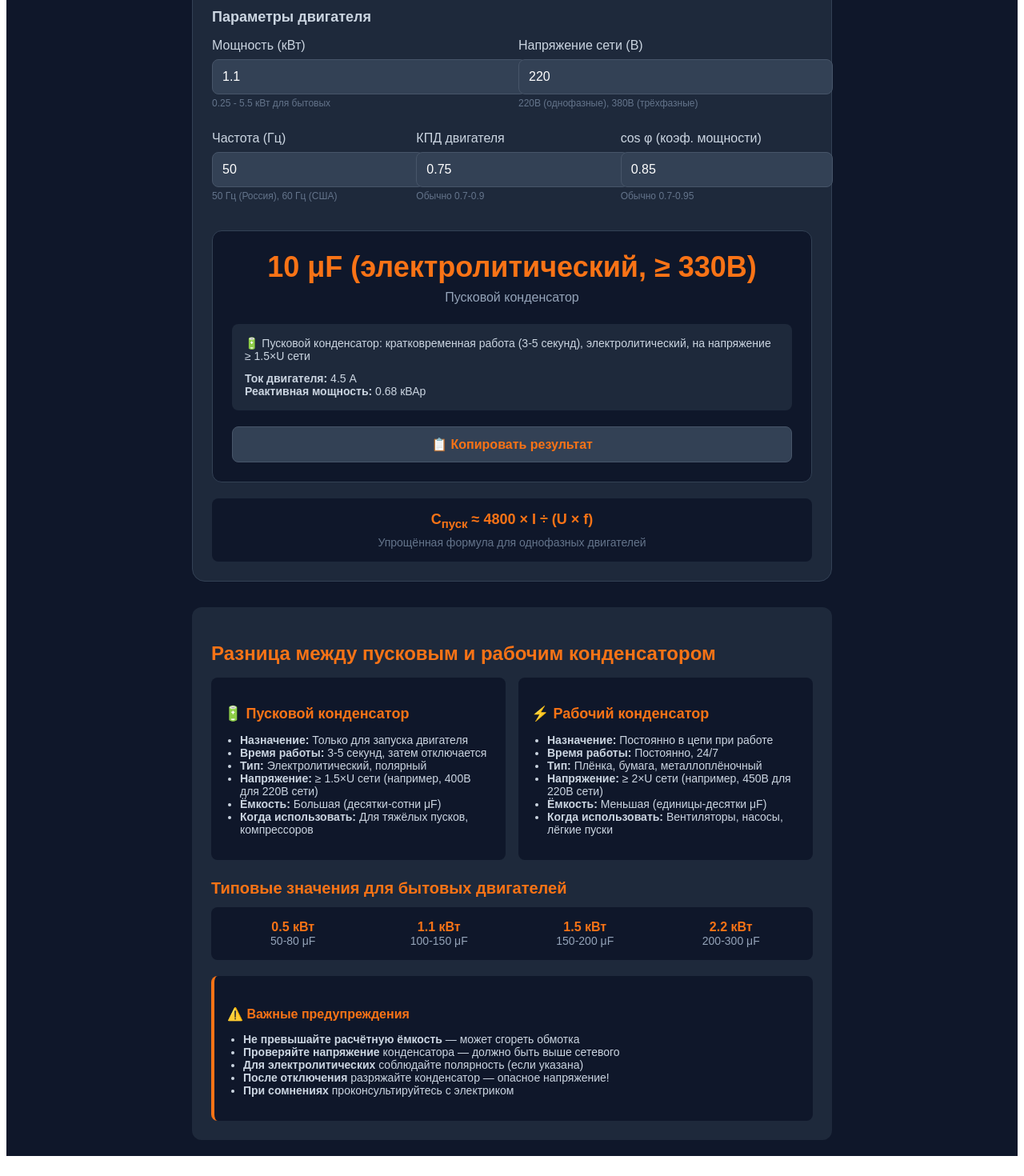
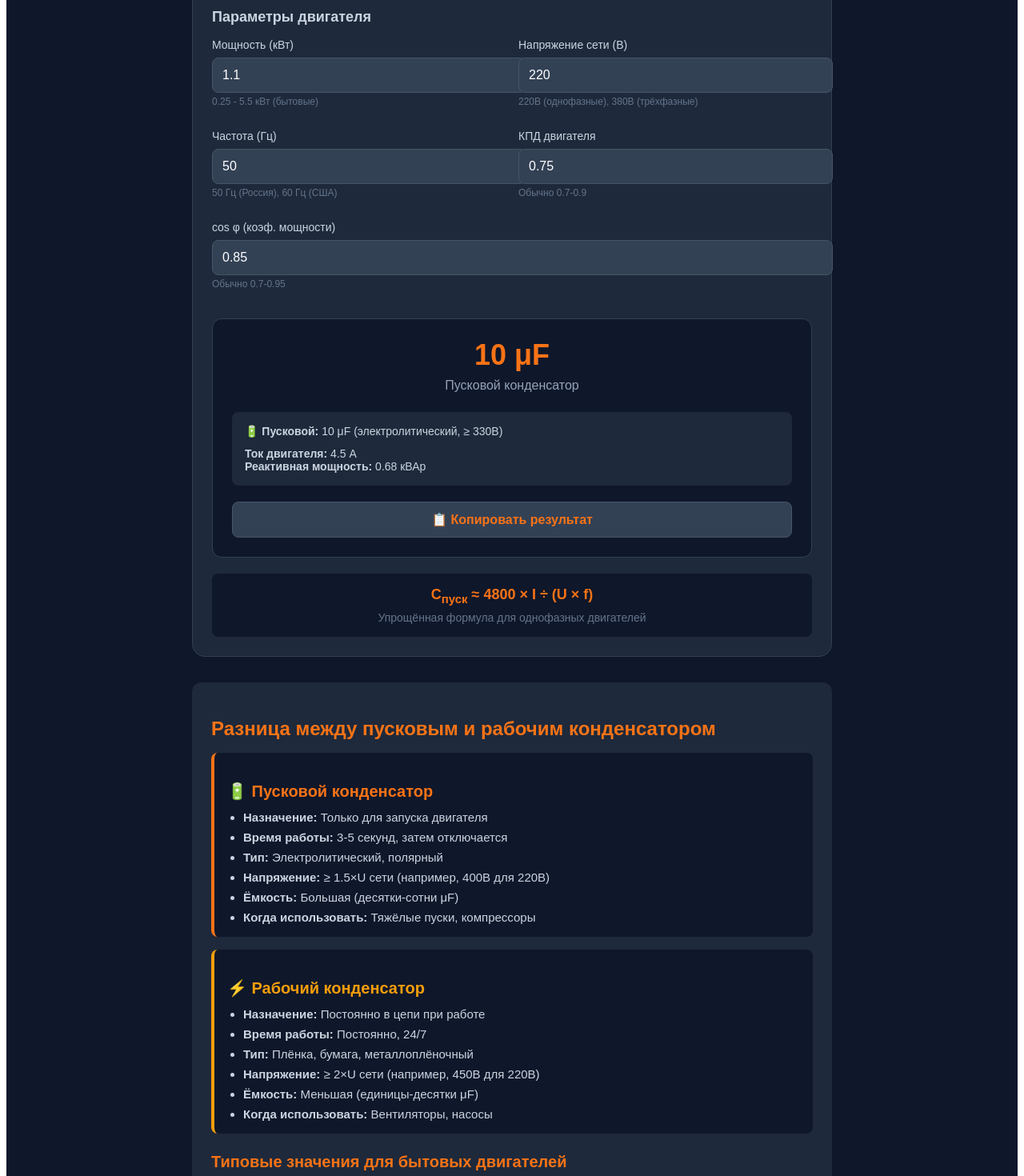
Before and after one commit to parhom8989-dotcom/calcoria, a Next.js app: page /elektrotekhnika/puskovoj-kondensator in a window 1280 px wide. Shown: the part 500-1970 px from the top of the page at 80% size. Built offline with nearby package versions, Linux system fonts and the light colour scheme.

Commit message:
Обновление

```diff
--- a/app/elektrotekhnika/puskovoj-kondensator/page.tsx
+++ b/app/elektrotekhnika/puskovoj-kondensator/page.tsx
@@ -320,9 +320,15 @@ export default function PuskovojKondensatorPage() {
     Параметры двигателя
   </h3>
 
-            <div style={{ display: 'grid', gridTemplateColumns: '1fr 1fr', gap: '16px', marginBottom: '16px' }}>
+  {/* Мощность и напряжение в 2 колонки */}
+  <div style={{
+    display: 'grid',
+    gridTemplateColumns: '1fr 1fr',
+    gap: '16px',
+    marginBottom: '16px'
+  }}>
     <div>
-                <label style={{ display: 'block', marginBottom: '8px', color: '#cbd5e1' }}>
+      <label style={{ display: 'block', marginBottom: '8px', color: '#cbd5e1', fontSize: '14px' }}>
         Мощность (кВт)
       </label>
       <input
@@ -341,12 +347,12 @@ export default function PuskovojKondensatorPage() {
         }}
       />
       <p style={{ fontSize: '12px', color: '#64748b', marginTop: '4px' }}>
-                  0.25 - 5.5 кВт для бытовых
+        0.25 - 5.5 кВт (бытовые)
       </p>
     </div>
 
     <div>
-                <label style={{ display: 'block', marginBottom: '8px', color: '#cbd5e1' }}>
+      <label style={{ display: 'block', marginBottom: '8px', color: '#cbd5e1', fontSize: '14px' }}>
         Напряжение сети (В)
       </label>
       <input
@@ -369,9 +375,14 @@ export default function PuskovojKondensatorPage() {
     </div>
   </div>
 
-            <div style={{ display: 'grid', gridTemplateColumns: '1fr 1fr 1fr', gap: '16px' }}>
+  {/* Частота, КПД и cos φ в 2 колонки (на мобилке 1) */}
+  <div style={{
+    display: 'grid',
+    gridTemplateColumns: 'repeat(2, 1fr)',
+    gap: '16px'
+  }}>
     <div>
-                <label style={{ display: 'block', marginBottom: '8px', color: '#cbd5e1' }}>
+      <label style={{ display: 'block', marginBottom: '8px', color: '#cbd5e1', fontSize: '14px' }}>
         Частота (Гц)
       </label>
       <input
@@ -394,7 +405,7 @@ export default function PuskovojKondensatorPage() {
     </div>
 
     <div>
-                <label style={{ display: 'block', marginBottom: '8px', color: '#cbd5e1' }}>
+      <label style={{ display: 'block', marginBottom: '8px', color: '#cbd5e1', fontSize: '14px' }}>
         КПД двигателя
       </label>
       <input
@@ -419,8 +430,8 @@ export default function PuskovojKondensatorPage() {
       </p>
     </div>
 
-              <div>
-                <label style={{ display: 'block', marginBottom: '8px', color: '#cbd5e1' }}>
+    <div style={{ gridColumn: 'span 2' }}>
+      <label style={{ display: 'block', marginBottom: '8px', color: '#cbd5e1', fontSize: '14px' }}>
         cos φ (коэф. мощности)
       </label>
       <input
@@ -461,8 +472,8 @@ export default function PuskovojKondensatorPage() {
       {/* Основной результат */}
       <div style={{ marginBottom: '24px' }}>
         <div style={{ fontSize: '36px', fontWeight: 'bold', color: '#f97316', marginBottom: '8px' }}>
-                    {capacitorType === 'start' ? result.recommendedStartCap :
-                     capacitorType === 'run' ? result.recommendedRunCap :
+          {capacitorType === 'start' ? result.recommendedStartCap.split(' (')[0] :
+           capacitorType === 'run' ? result.recommendedRunCap.split(' (')[0] :
            `${result.recommendedStartCap.split(' (')[0]} + ${result.recommendedRunCap.split(' (')[0]}`}
         </div>
         <div style={{ color: '#94a3b8' }}>
@@ -481,7 +492,16 @@ export default function PuskovojKondensatorPage() {
         textAlign: 'left'
       }}>
         <div style={{ color: '#cbd5e1', fontSize: '14px', marginBottom: '12px' }}>
-                    {result.capacitorInfo}
+          {capacitorType === 'start' ? (
+            <div><strong>🔋 Пусковой:</strong> {result.recommendedStartCap}</div>
+          ) : capacitorType === 'run' ? (
+            <div><strong>⚡ Рабочий:</strong> {result.recommendedRunCap}</div>
+          ) : (
+            <>
+              <div><strong>🔋 Пусковой:</strong> {result.recommendedStartCap}</div>
+              <div style={{ marginTop: '8px' }}><strong>⚡ Рабочий:</strong> {result.recommendedRunCap}</div>
+            </>
+          )}
         </div>
 
         <div style={{ color: '#cbd5e1', fontSize: '14px' }}>
@@ -489,8 +509,8 @@ export default function PuskovojKondensatorPage() {
           <div><strong>Реактивная мощность:</strong> {result.reactivePower.toFixed(2)} кВАр</div>
           {capacitorType === 'both' && (
             <>
-                        <div><strong>Пусковой:</strong> {result.startCapacitance.toFixed(0)} μF (расчётное)</div>
-                        <div><strong>Рабочий:</strong> {result.runCapacitance.toFixed(1)} μF (расчётное)</div>
+              <div><strong>Пусковой (расчёт):</strong> {result.startCapacitance.toFixed(0)} μF</div>
+              <div><strong>Рабочий (расчёт):</strong> {result.runCapacitance.toFixed(1)} μF</div>
             </>
           )}
         </div>
@@ -559,40 +579,95 @@ export default function PuskovojKondensatorPage() {
     Разница между пусковым и рабочим конденсатором
   </h2>
 
-          <div style={{ display: 'grid', gridTemplateColumns: '1fr 1fr', gap: '16px', marginBottom: '24px' }}>
-            <div style={{ backgroundColor: '#0f172a', padding: '16px', borderRadius: '8px' }}>
-              <h3 style={{ fontSize: '18px', color: '#f97316', marginBottom: '12px' }}>🔋 Пусковой конденсатор</h3>
-              <ul style={{ color: '#cbd5e1', fontSize: '14px', paddingLeft: '20px' }}>
-                <li><strong>Назначение:</strong> Только для запуска двигателя</li>
-                <li><strong>Время работы:</strong> 3-5 секунд, затем отключается</li>
-                <li><strong>Тип:</strong> Электролитический, полярный</li>
-                <li><strong>Напряжение:</strong> ≥ 1.5×U сети (например, 400В для 220В сети)</li>
-                <li><strong>Ёмкость:</strong> Большая (десятки-сотни μF)</li>
-                <li><strong>Когда использовать:</strong> Для тяжёлых пусков, компрессоров</li>
+  <div style={{
+    display: 'flex',
+    flexDirection: 'column',
+    gap: '16px',
+    marginBottom: '24px'
+  }}>
+    {/* Пусковой конденсатор */}
+    <div style={{
+      backgroundColor: '#0f172a',
+      padding: '16px',
+      borderRadius: '8px',
+      borderLeft: '4px solid #f97316'
+    }}>
+      <h3 style={{ fontSize: '20px', color: '#f97316', marginBottom: '12px' }}>
+        🔋 Пусковой конденсатор
+      </h3>
+      <ul style={{ color: '#cbd5e1', fontSize: '15px', paddingLeft: '20px', margin: 0 }}>
+        <li style={{ marginBottom: '8px' }}>
+          <strong>Назначение:</strong> Только для запуска двигателя
+        </li>
+        <li style={{ marginBottom: '8px' }}>
+          <strong>Время работы:</strong> 3-5 секунд, затем отключается
+        </li>
+        <li style={{ marginBottom: '8px' }}>
+          <strong>Тип:</strong> Электролитический, полярный
+        </li>
+        <li style={{ marginBottom: '8px' }}>
+          <strong>Напряжение:</strong> ≥ 1.5×U сети (например, 400В для 220В)
+        </li>
+        <li style={{ marginBottom: '8px' }}>
+          <strong>Ёмкость:</strong> Большая (десятки-сотни μF)
+        </li>
+        <li>
+          <strong>Когда использовать:</strong> Тяжёлые пуски, компрессоры
+        </li>
       </ul>
     </div>
 
-            <div style={{ backgroundColor: '#0f172a', padding: '16px', borderRadius: '8px' }}>
-              <h3 style={{ fontSize: '18px', color: '#f97316', marginBottom: '12px' }}>⚡ Рабочий конденсатор</h3>
-              <ul style={{ color: '#cbd5e1', fontSize: '14px', paddingLeft: '20px' }}>
-                <li><strong>Назначение:</strong> Постоянно в цепи при работе</li>
-                <li><strong>Время работы:</strong> Постоянно, 24/7</li>
-                <li><strong>Тип:</strong> Плёнка, бумага, металлоплёночный</li>
-                <li><strong>Напряжение:</strong> ≥ 2×U сети (например, 450В для 220В сети)</li>
-                <li><strong>Ёмкость:</strong> Меньшая (единицы-десятки μF)</li>
-                <li><strong>Когда использовать:</strong> Вентиляторы, насосы, лёгкие пуски</li>
+    {/* Рабочий конденсатор */}
+    <div style={{
+      backgroundColor: '#0f172a',
+      padding: '16px',
+      borderRadius: '8px',
+      borderLeft: '4px solid #f59e0b'
+    }}>
+      <h3 style={{ fontSize: '20px', color: '#f59e0b', marginBottom: '12px' }}>
+        ⚡ Рабочий конденсатор
+      </h3>
+      <ul style={{ color: '#cbd5e1', fontSize: '15px', paddingLeft: '20px', margin: 0 }}>
+        <li style={{ marginBottom: '8px' }}>
+          <strong>Назначение:</strong> Постоянно в цепи при работе
+        </li>
+        <li style={{ marginBottom: '8px' }}>
+          <strong>Время работы:</strong> Постоянно, 24/7
+        </li>
+        <li style={{ marginBottom: '8px' }}>
+          <strong>Тип:</strong> Плёнка, бумага, металлоплёночный
+        </li>
+        <li style={{ marginBottom: '8px' }}>
+          <strong>Напряжение:</strong> ≥ 2×U сети (например, 450В для 220В)
+        </li>
+        <li style={{ marginBottom: '8px' }}>
+          <strong>Ёмкость:</strong> Меньшая (единицы-десятки μF)
+        </li>
+        <li>
+          <strong>Когда использовать:</strong> Вентиляторы, насосы
+        </li>
       </ul>
     </div>
   </div>
 
-          <h3 style={{ fontSize: '20px', marginBottom: '12px', color: '#f97316' }}>Типовые значения для бытовых двигателей</h3>
+  <h3 style={{ fontSize: '20px', marginBottom: '12px', color: '#f97316' }}>
+    Типовые значения для бытовых двигателей
+  </h3>
+
   <div style={{
     backgroundColor: '#0f172a',
     padding: '16px',
     borderRadius: '8px',
-            marginBottom: '20px'
+    marginBottom: '20px',
+    overflowX: 'auto'
   }}>
-            <div style={{ display: 'grid', gridTemplateColumns: 'repeat(4, 1fr)', gap: '10px', textAlign: 'center' }}>
+    <div style={{
+      display: 'grid',
+      gridTemplateColumns: 'repeat(4, 1fr)',
+      gap: '10px',
+      textAlign: 'center',
+      minWidth: '300px'
+    }}>
       <div>
         <div style={{ color: '#f97316', fontWeight: 'bold' }}>0.5 кВт</div>
         <div style={{ color: '#94a3b8', fontSize: '14px' }}>50-80 μF</div>
@@ -620,12 +695,22 @@ export default function PuskovojKondensatorPage() {
     borderLeft: '4px solid #f97316'
   }}>
     <h4 style={{ color: '#f97316', marginBottom: '8px' }}>⚠️ Важные предупреждения</h4>
-            <ul style={{ color: '#cbd5e1', fontSize: '14px', paddingLeft: '20px' }}>
-              <li><strong>Не превышайте расчётную ёмкость</strong> — может сгореть обмотка</li>
-              <li><strong>Проверяйте напряжение</strong> конденсатора — должно быть выше сетевого</li>
-              <li><strong>Для электролитических</strong> соблюдайте полярность (если указана)</li>
-              <li><strong>После отключения</strong> разряжайте конденсатор — опасное напряжение!</li>
-              <li><strong>При сомнениях</strong> проконсультируйтесь с электриком</li>
+    <ul style={{ color: '#cbd5e1', fontSize: '14px', paddingLeft: '20px', margin: 0 }}>
+      <li style={{ marginBottom: '6px' }}>
+        <strong>Не превышайте расчётную ёмкость</strong> — может сгореть обмотка
+      </li>
+      <li style={{ marginBottom: '6px' }}>
+        <strong>Проверяйте напряжение</strong> конденсатора — выше сетевого
+      </li>
+      <li style={{ marginBottom: '6px' }}>
+        <strong>Для электролитических</strong> соблюдайте полярность
+      </li>
+      <li style={{ marginBottom: '6px' }}>
+        <strong>После отключения</strong> разряжайте конденсатор
+      </li>
+      <li>
+        <strong>При сомнениях</strong> проконсультируйтесь с электриком
+      </li>
     </ul>
   </div>
 </div>
```
Also changed, not shown: app/elektrotekhnika/delitel-napryazheniya/page.tsx (+45 -11 lines), app/elektrotekhnika/kondensatory/page.tsx (+24 -11 lines), app/elektrotekhnika/parallelnye-rezistory/page.tsx (+17 -6 lines), app/elektrotekhnika/setevoj-transformator/page.tsx (+56 -33 lines), app/elektrotekhnika/tajmer-ne555/page.tsx (+36 -21 lines), app/elektrotekhnika/temperatura-rezistora/page.tsx (+53 -17 lines), app/elektrotekhnika/tok-kz-avtomat/page.tsx (+5 -5 lines). Lines whose indentation alone changed are shown as unchanged.
